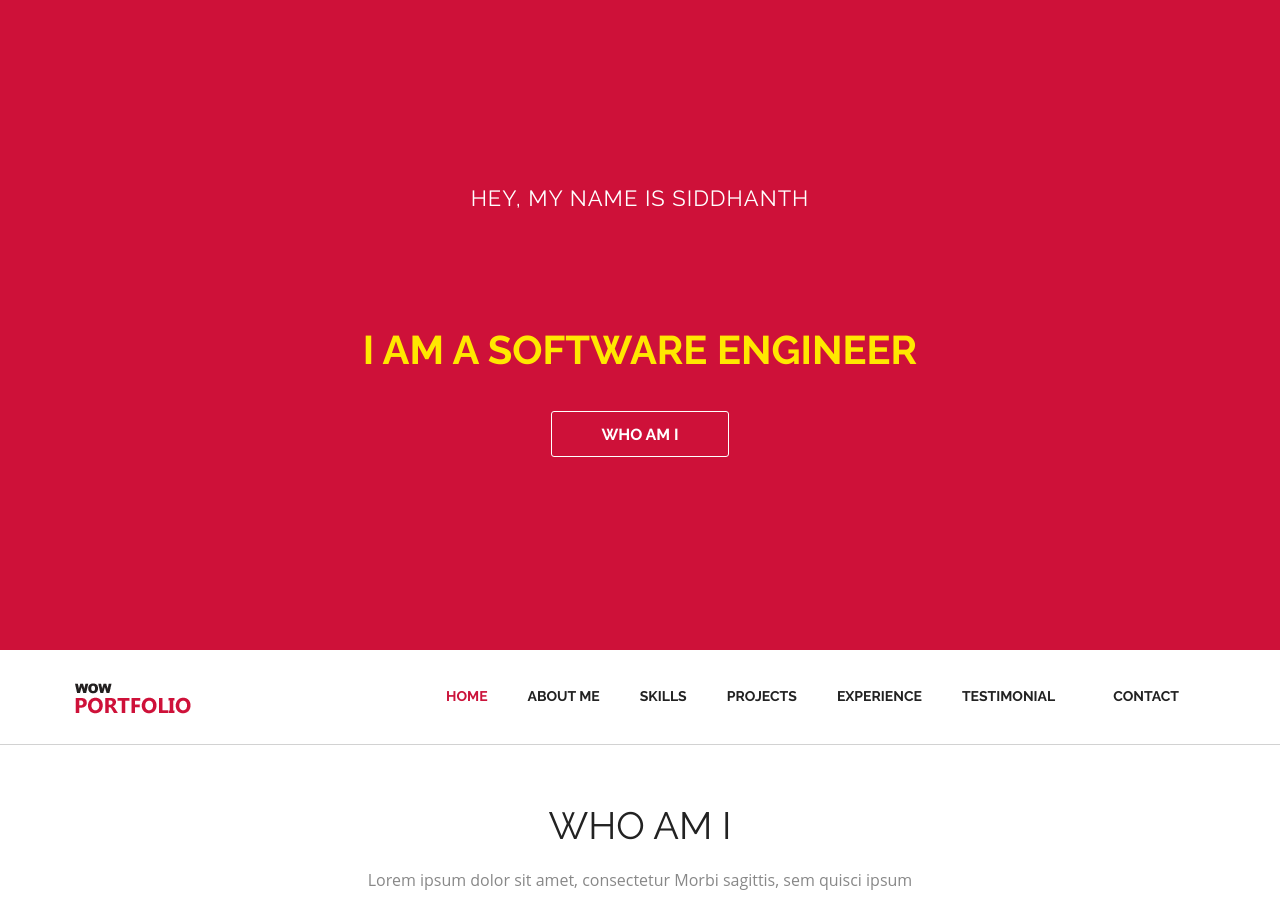
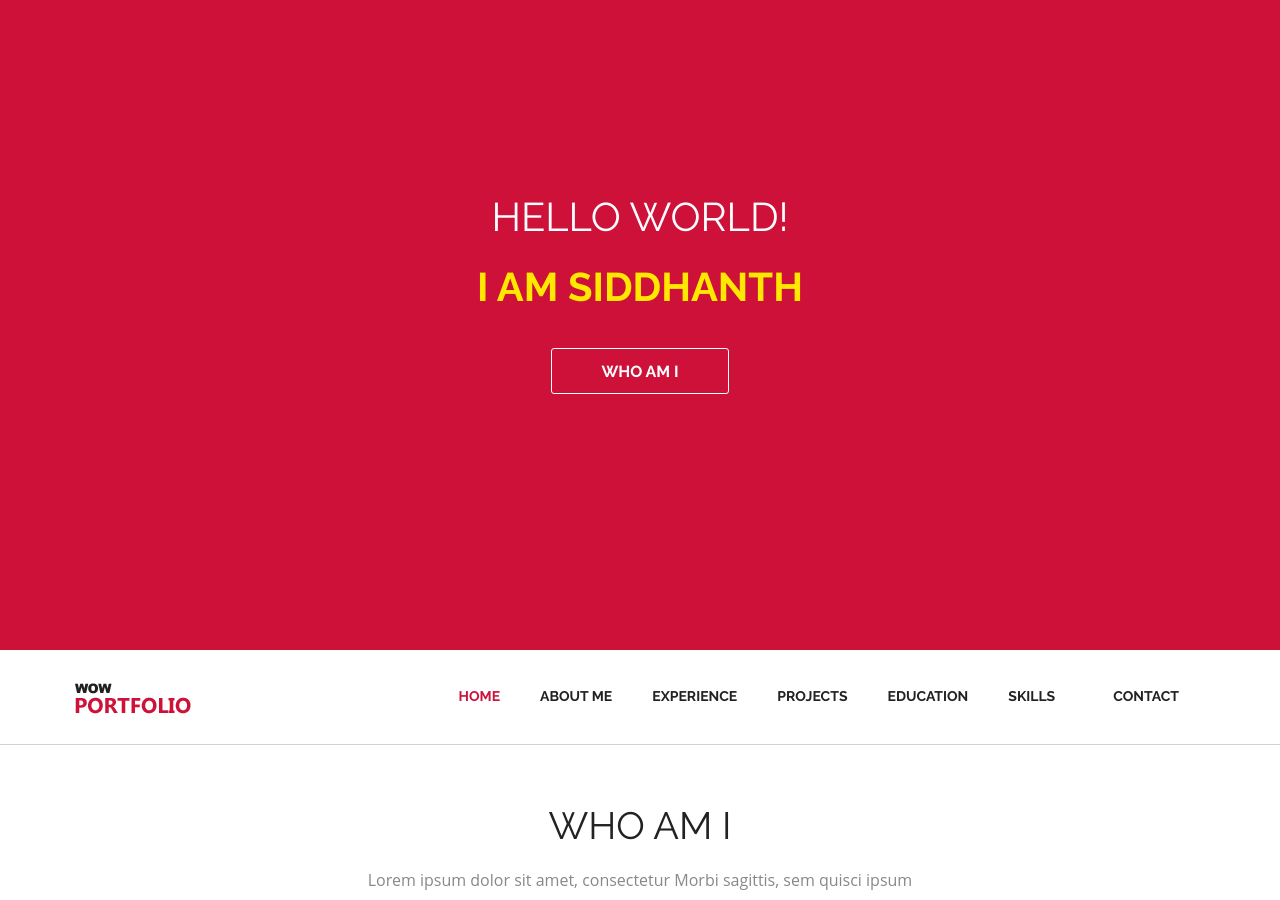
Before and after one commit to IDKYamHere/Siddhanth_Rao, a Jekyll site: the page index.html, which Jekyll copies as it is, in a window 1280 px wide and 900 px high. Built offline with Jekyll 4.4.1, drawn with Linux system fonts in a browser that asks for light colours.

Commit message:
Update index.html

```diff
--- a/index.html
+++ b/index.html
@@ -29,8 +29,7 @@
           <div class="col-md-12">
 
             <div class="top_left_cont zoomIn wow animated">
-		    <h2><p style="colour:black">Hey, my name is Siddhanth</p><br> <strong>I am a Software Engineer</strong></h2>
-		    <!--<p style="color:red">This is a paragraph.</p> -->
+		    <h2>Hello World!<br> <strong>I am Siddhanth</strong></h2>
 
                 <div class="underline"></div>
               <a href="#aboutUs" class="read_more2">Who Am I</a> </div>
@@ -55,10 +54,10 @@
 			<ul class="nav navbar-nav" id="mainNav">
 			  <li class="active"><a href="#hero_section" class="scroll-link">Home</a></li>
 			  <li><a href="#aboutUs" class="scroll-link">About Me</a></li>
-			  <li><a href="#service" class="scroll-link">Skills</a></li>
+			  <li><a href="#service" class="scroll-link">Experience</a></li>
 			  <li><a href="#Portfolio" class="scroll-link">Projects</a></li>
-			  <li><a href="#clients" class="scroll-link">Experience</a></li>
-			  <li><a href="#team" class="scroll-link">Testimonial</a></li>
+			  <li><a href="#clients" class="scroll-link">Education</a></li>
+			  <li><a href="#team" class="scroll-link">Skills</a></li>
 			  <li><a href="#contact" class="scroll-link">Contact</a></li>
 			</ul>
       </div>
```
